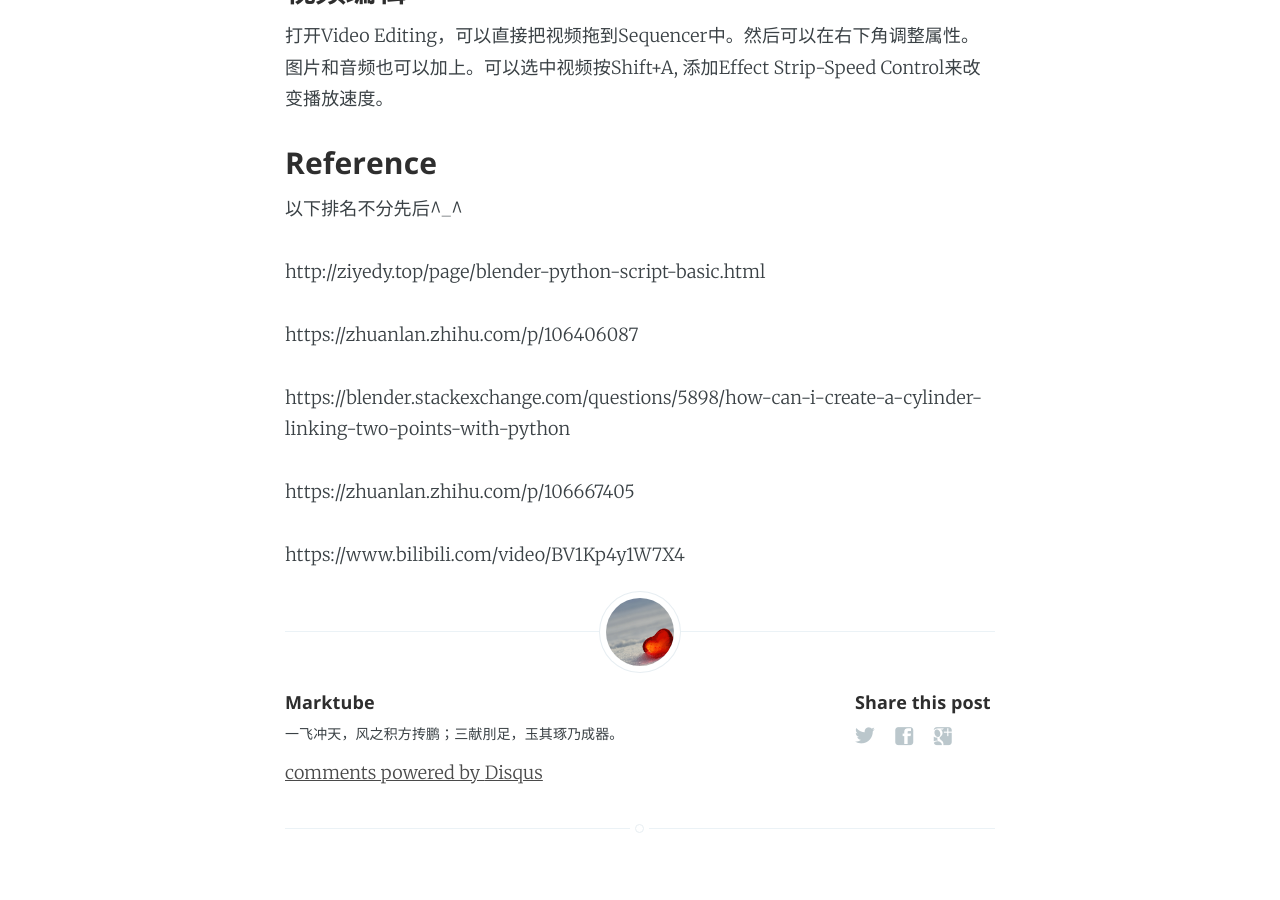
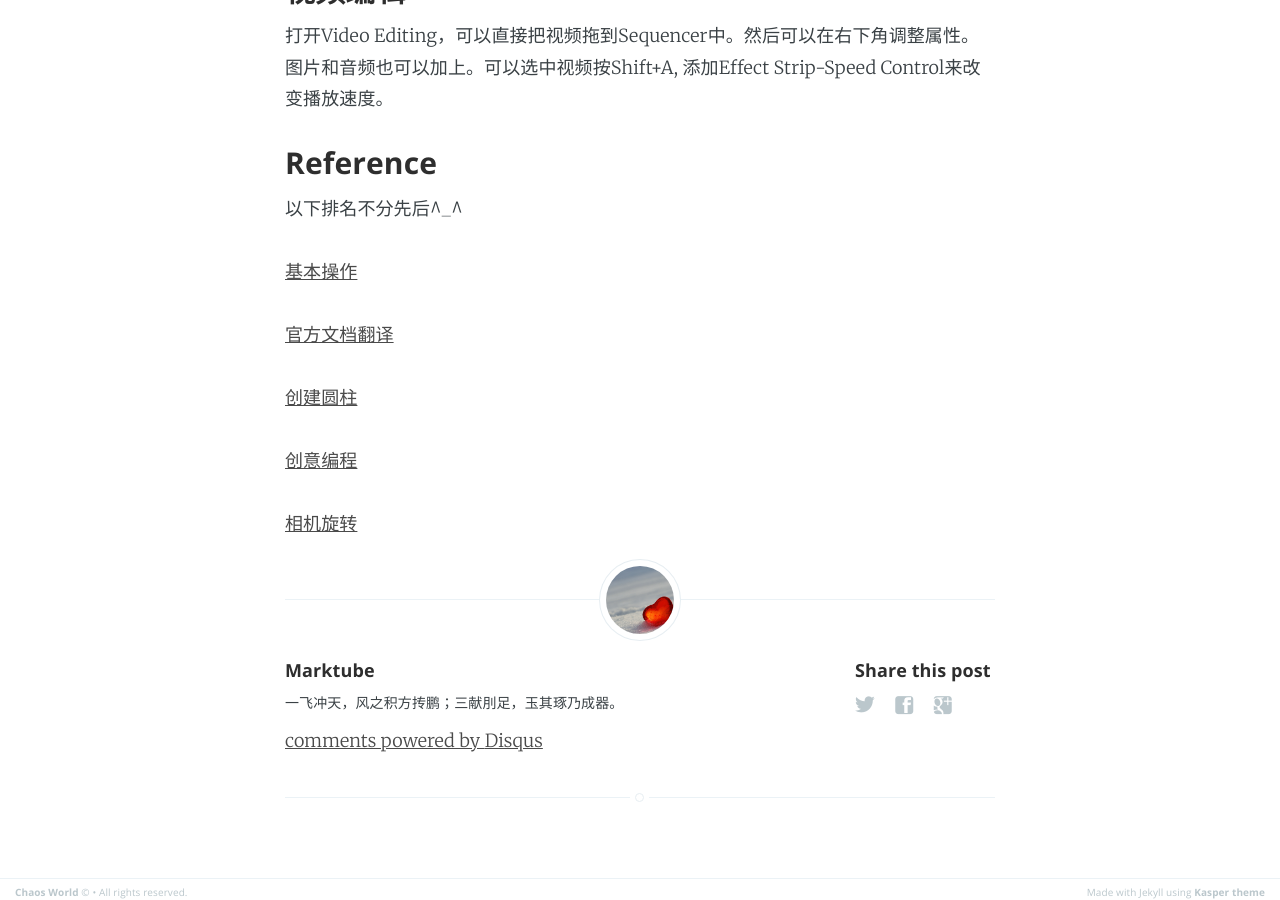
Before and after one commit to marktube/marktube.github.io, a Jekyll site: the page built from _posts/2021-09-30-Blender-rendering.markdown, in a window 1280 px wide and 900 px high, scrolled down 10477 px. Built offline with Jekyll 4.4.1, drawn with Linux system fonts in a browser that asks for light colours; comment, search, counter and statistics services are not loaded.

Commit message:
Update 2021-09-30-Blender-rendering.markdown

```diff
--- a/_posts/2021-09-30-Blender-rendering.markdown
+++ b/_posts/2021-09-30-Blender-rendering.markdown
@@ -294,12 +294,13 @@ bpy.context.scene.render.filepath = out_path
 
 以下排名不分先后^_^
 
-http://ziyedy.top/page/blender-python-script-basic.html
 
-https://zhuanlan.zhihu.com/p/106406087
+[基本操作](http://ziyedy.top/page/blender-python-script-basic.html)
 
-https://blender.stackexchange.com/questions/5898/how-can-i-create-a-cylinder-linking-two-points-with-python
+[官方文档翻译](https://zhuanlan.zhihu.com/p/106406087)
 
-https://zhuanlan.zhihu.com/p/106667405
+[创建圆柱](https://blender.stackexchange.com/questions/5898/how-can-i-create-a-cylinder-linking-two-points-with-python)
 
-https://www.bilibili.com/video/BV1Kp4y1W7X4
+[创意编程](https://zhuanlan.zhihu.com/p/106667405)
+
+[相机旋转](https://www.bilibili.com/video/BV1Kp4y1W7X4)
```
